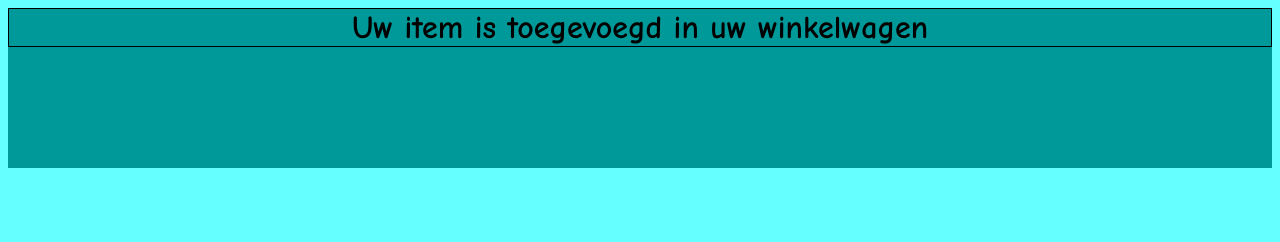
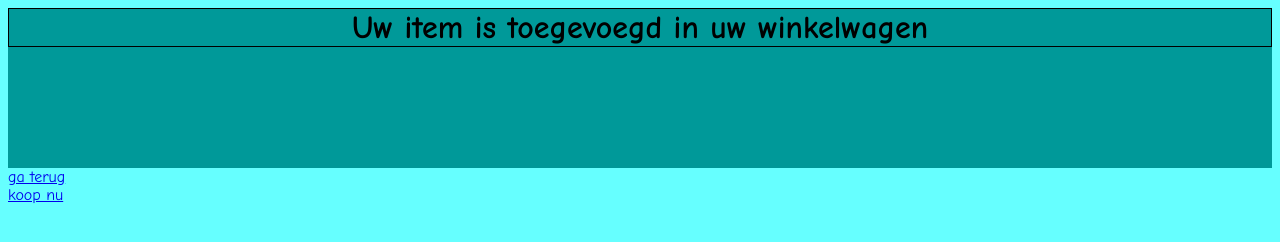
Before and after one commit to gc1010807/gc1010807.github.io, a plain HTML site: page bestellen.html in a window 1280 px wide. Drawn offline with Linux system fonts and the light colour scheme.

Commit message:
Add files via upload

```diff
--- a/bestellen.html
+++ b/bestellen.html
@@ -9,6 +9,10 @@
 	</head>
 				<body>
 				<div id="Ga terug">
+				<a href = "index.html"> ga terug </a>
+				</div>
+				<div id="koop nu">
+				<a href = "index.html"> koop nu</a>
 				</div>
 				</body>
 </html>
```
